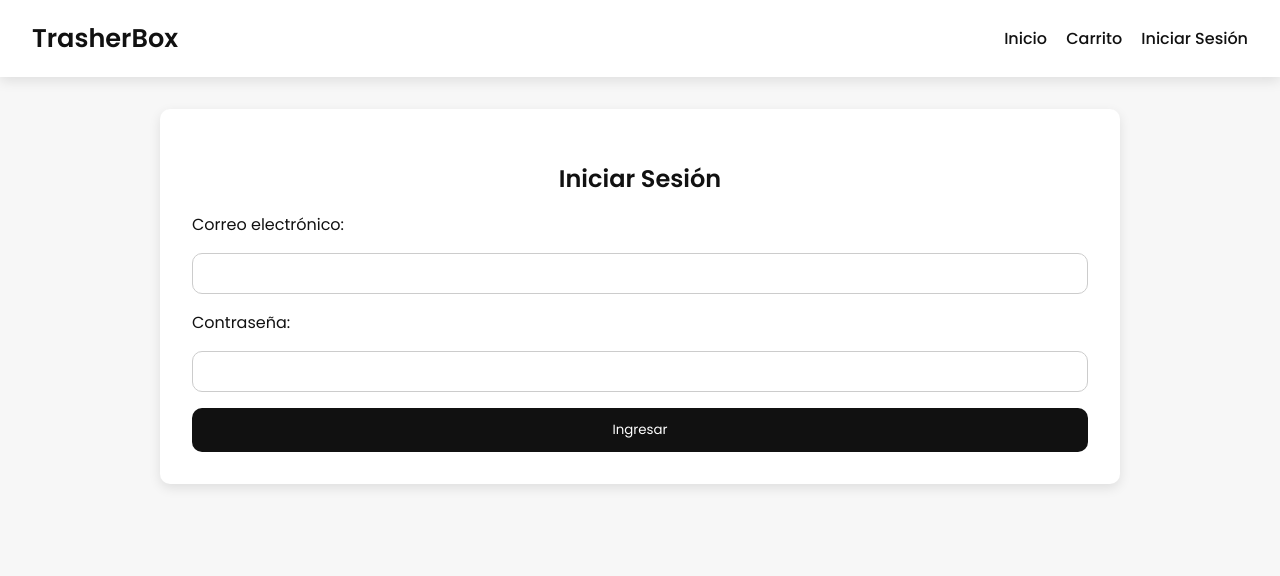
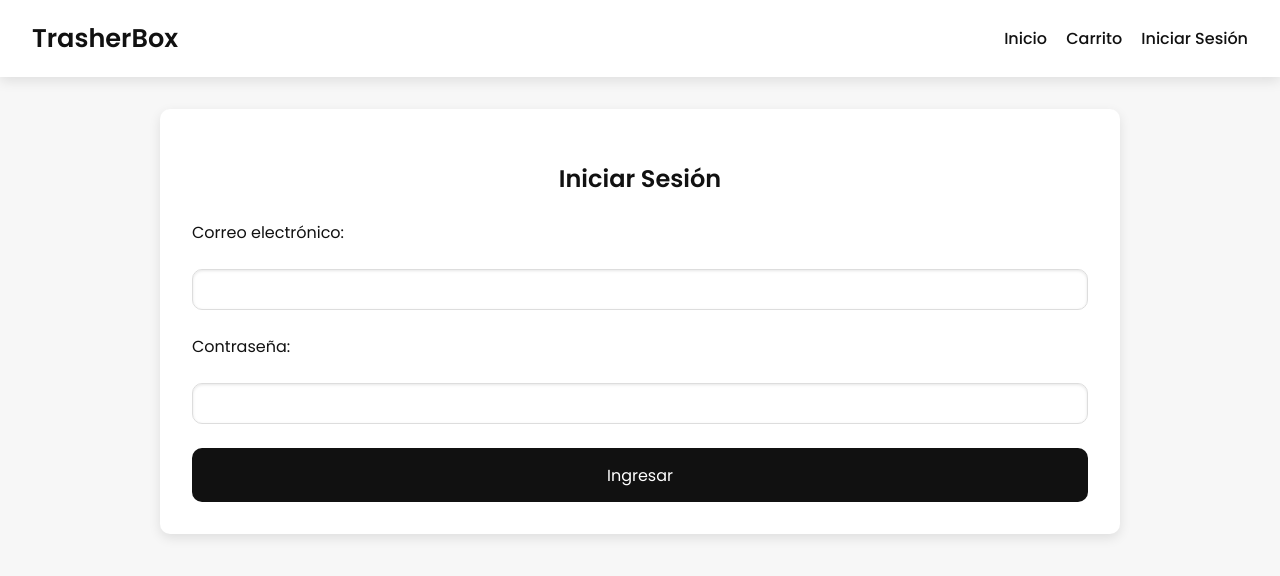
Before and after one commit to Itachill/mi-app-react, a React (Vite) app: page /login in a window 1280 px wide. Shown: the top 576 px of the page. Built offline with nearby package versions, Linux system fonts and the light colour scheme.

Commit message:
style: align cart and login visuals with home

```diff
--- a/src/Carrito.css
+++ b/src/Carrito.css
@@ -1,17 +1,18 @@
 .carrito-container h2 {
   text-align: center;
   margin-bottom: 2rem;
+  font-size: 2rem;
   font-weight: 600;
 }
 
 .carrito-lista {
   display: grid;
-  grid-template-columns: repeat(auto-fill, minmax(250px, 1fr));
-  gap: 1.5rem;
+  grid-template-columns: repeat(auto-fill, minmax(260px, 1fr));
+  gap: 2rem;
 }
 
 .carrito-card {
-  background: var(--light-bg);
+  background: #fff;
   border-radius: var(--radius);
   box-shadow: var(--shadow);
   padding: 1rem;
--- a/src/Login.css
+++ b/src/Login.css
@@ -1,28 +1,31 @@
 .login-container {
   max-width: 400px;
+  margin: 0 auto;
 }
 
 .login-container h2 {
-  margin-bottom: 1rem;
+  margin-bottom: 1.5rem;
   text-align: center;
 }
 
 .login-container form {
   display: flex;
   flex-direction: column;
-  gap: 1rem;
+  gap: 1.5rem;
 }
 
 .login-container input {
   padding: 0.75rem 1rem;
-  border: 1px solid #ccc;
   border-radius: var(--radius);
+  border: 1px solid #ddd;
+  box-shadow: inset 0 1px 3px rgba(0, 0, 0, 0.1);
 }
 
 .login-container button {
-  background-color: var(--primary);
+  background: var(--primary);
   color: #fff;
-  padding: 0.75rem 1rem;
+  padding: 0.9rem;
+  font-size: 1rem;
   border: none;
   border-radius: var(--radius);
   cursor: pointer;
```
